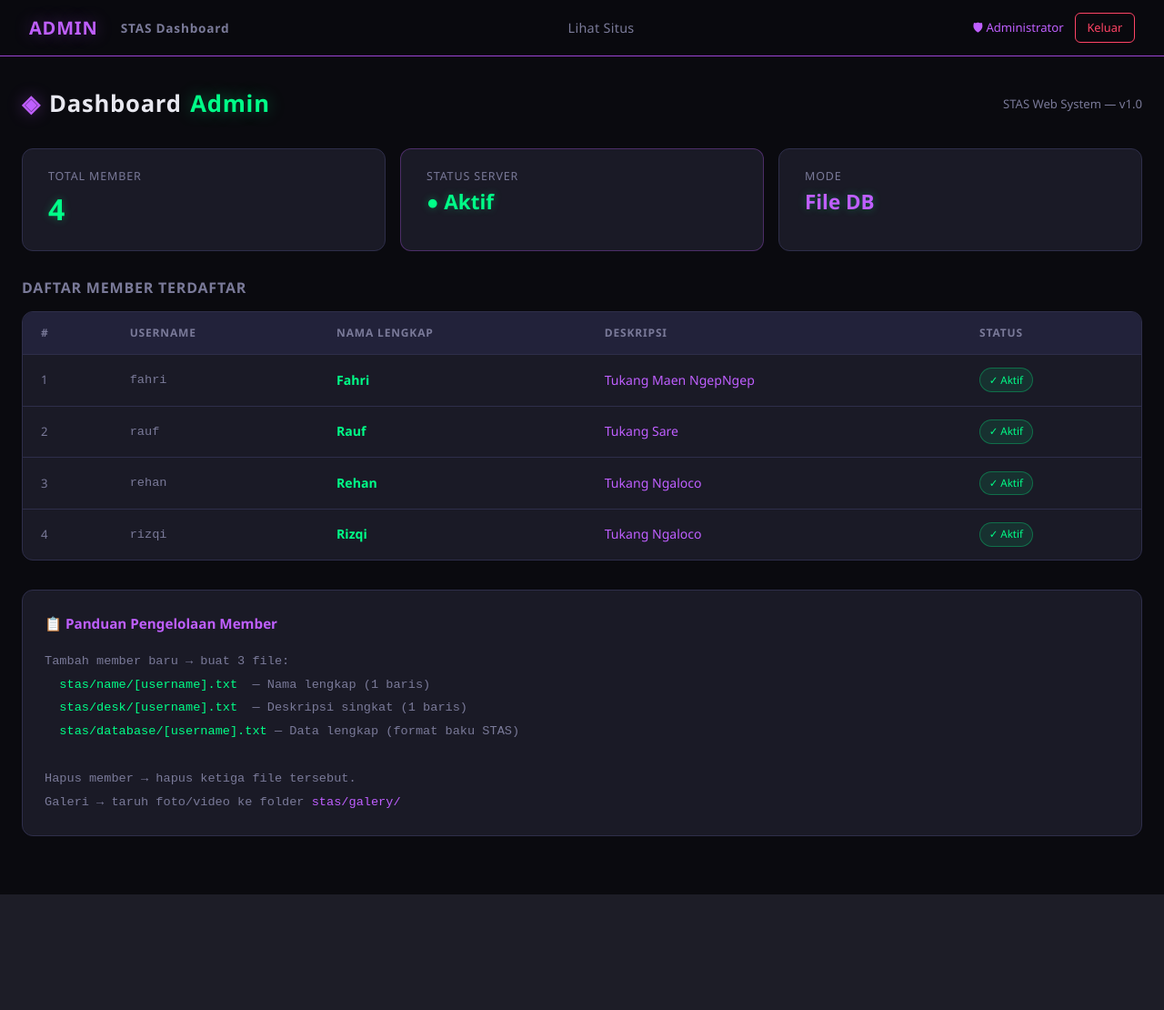
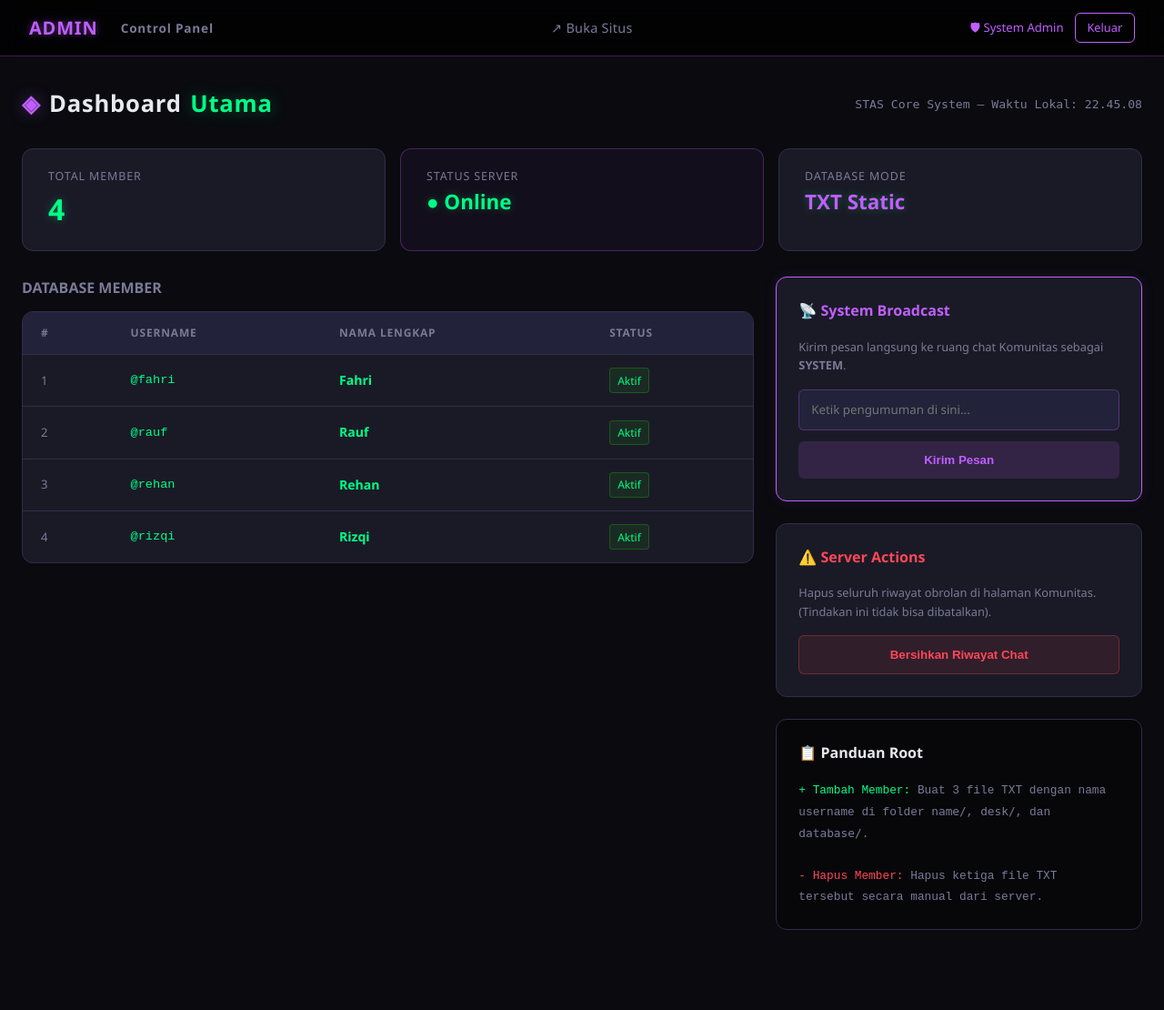
Before and after one commit to mlf167937-svg/stas, a Flask app: page /admin/dashboard in a window 1280 px wide. Shown: the whole page at 91% size. Before the commit the page ends 983 px from the top, so only its background shows below. Run offline with Flask 3, Linux system fonts and the light colour scheme; the visitor is signed in with stand-in values (Sample User, id 1).

Commit message:
Update admin_dashboard.html

```diff
--- a/templates/admin_dashboard.html
+++ b/templates/admin_dashboard.html
@@ -5,58 +5,99 @@
   <meta name="viewport" content="width=device-width, initial-scale=1.0" />
   <title>STAS — Admin Dashboard</title>
   <link rel="stylesheet" href="{{ url_for('static', filename='css/style.css') }}" />
+  <style>
+    /* CSS Khusus Dashboard Admin */
+    .admin-grid {
+      display: grid;
+      grid-template-columns: 2fr 1fr;
+      gap: 1.5rem;
+      margin-top: 1.5rem;
+    }
+    .panel-card {
+      background: var(--bg-card);
+      border: 1px solid var(--border);
+      border-radius: var(--radius);
+      padding: 1.5rem;
+      margin-bottom: 1.5rem;
+    }
+    .panel-title {
+      font-size: 1rem; font-weight: 600; color: var(--purple-neon);
+      margin-bottom: 1rem; display: flex; align-items: center; gap: 0.5rem;
+    }
+    .sys-input {
+      width: 100%; padding: 0.8rem; border-radius: 6px;
+      border: 1px solid rgba(191,95,255,0.3); background: var(--bg-surface);
+      color: var(--text-main); font-family: var(--font-main);
+      margin-bottom: 0.75rem;
+    }
+    .sys-input:focus { border-color: var(--purple-neon); outline: none; }
+
+    .btn-sys {
+      width: 100%; padding: 0.8rem; border: none; border-radius: 6px;
+      background: rgba(191,95,255,0.15); color: var(--purple-neon);
+      font-weight: 600; cursor: pointer; transition: 0.2s;
+    }
+    .btn-sys:hover { background: var(--purple-neon); color: #000; }
+
+    .btn-danger {
+      width: 100%; padding: 0.8rem; border: 1px solid rgba(255, 71, 87, 0.3); border-radius: 6px;
+      background: rgba(255, 71, 87, 0.1); color: #ff4757;
+      font-weight: 600; cursor: pointer; transition: 0.2s;
+    }
+    .btn-danger:hover { background: #ff4757; color: #fff; }
+
+    @media (max-width: 768px) {
+      .admin-grid { grid-template-columns: 1fr; }
+    }
+  </style>
 </head>
 <body>
 
-<!-- ── Navbar Admin ── -->
-<nav class="navbar" style="border-bottom-color: var(--purple-dim);">
+<nav class="navbar" style="border-bottom-color: rgba(191,95,255,0.3); background: rgba(0,0,0,0.8);">
   <div class="nav-brand">
-    <span class="logo-a" style="color:var(--purple-neon); text-shadow:var(--shadow-purple);">ADMIN</span>
-    &nbsp;<span style="color:var(--text-muted); font-size:.85rem;">STAS Dashboard</span>
+    <span class="logo-a" style="color:var(--purple-neon); text-shadow:0 0 8px rgba(191,95,255,0.5);">ADMIN</span>
+    &nbsp;<span style="color:var(--text-muted); font-size:.85rem;">Control Panel</span>
   </div>
   <div class="nav-links">
-    <a href="{{ url_for('index') }}">Lihat Situs</a>
+    <a href="{{ url_for('index') }}" target="_blank">↗ Buka Situs</a>
   </div>
   <div class="nav-user">
-    <span style="font-size:.82rem; color:var(--purple-neon);">🛡 Administrator</span>
-    <a href="{{ url_for('admin_logout') }}" class="btn-logout">Keluar</a>
+    <span style="font-size:.82rem; color:var(--purple-neon);">🛡 System Admin</span>
+    <a href="{{ url_for('admin_logout') }}" class="btn-logout" style="border-color:var(--purple-neon); color:var(--purple-neon);">Keluar</a>
   </div>
 </nav>
 
-<!-- ── Konten ── -->
 <div class="page-wrapper">
   <div class="admin-header">
     <h1 class="page-title" style="margin:0;">
-      <span class="accent-p">◈</span>
-      Dashboard
-      <span class="accent-g">Admin</span>
+      <span class="accent-p">◈</span> Dashboard <span class="accent-g">Utama</span>
     </h1>
-    <div style="font-size:.82rem; color:var(--text-muted);">
-      STAS Web System — v1.0
+    <div style="font-size:.82rem; color:var(--text-muted); font-family:monospace;" id="server-time">
+      Mendeteksi waktu server...
     </div>
   </div>
 
-  <!-- Statistik -->
   <div class="admin-stats">
     <div class="stat-card">
       <div class="stat-label">Total Member</div>
       <div class="stat-value">{{ members | length }}</div>
     </div>
-    <div class="stat-card" style="border-color: rgba(191,95,255,.3);">
+    <div class="stat-card" style="border-color: rgba(191,95,255,.3); background:rgba(191,95,255,0.05);">
       <div class="stat-label">Status Server</div>
-      <div class="stat-value" style="font-size:1.4rem; color:var(--green-neon);">● Aktif</div>
+      <div class="stat-value" style="font-size:1.4rem; color:var(--green-neon);">● Online</div>
     </div>
     <div class="stat-card">
-      <div class="stat-label">Mode</div>
-      <div class="stat-value" style="font-size:1.4rem; color:var(--purple-neon);">File DB</div>
+      <div class="stat-label">Database Mode</div>
+      <div class="stat-value" style="font-size:1.4rem; color:var(--purple-neon);">TXT Static</div>
     </div>
   </div>
 
-  <!-- Tabel Member -->
-  <h2 style="font-size:1rem; font-weight:600; color:var(--text-muted); margin-bottom:.75rem; letter-spacing:.05em; text-transform:uppercase;">
-    Daftar Member Terdaftar
+  <div class="admin-grid">
+
+    <div class="left-col">
+      <h2 style="font-size:1rem; font-weight:600; color:var(--text-muted); margin-bottom:.75rem; text-transform:uppercase;">
+        Database Member
       </h2>
-
       <div class="admin-table-wrap">
         {% if members %}
         <table>
@@ -65,7 +106,6 @@
               <th>#</th>
               <th>Username</th>
               <th>Nama Lengkap</th>
-          <th>Deskripsi</th>
               <th>Status</th>
             </tr>
           </thead>
@@ -73,10 +113,9 @@
             {% for m in members %}
             <tr>
               <td style="color:var(--text-muted); font-size:.82rem;">{{ loop.index }}</td>
-          <td style="font-family:var(--font-mono); font-size:.85rem; color:var(--text-muted);">{{ m.username }}</td>
+              <td style="font-family:var(--font-mono); font-size:.85rem; color:var(--green-neon);">@{{ m.username }}</td>
               <td class="td-name">{{ m.name or '—' }}</td>
-          <td class="td-desk">{{ m.desk or '—' }}</td>
-          <td><span class="td-badge">✓ Aktif</span></td>
+              <td><span class="td-badge" style="background:rgba(32, 194, 14, 0.1); color:var(--green-neon); border:1px solid rgba(32, 194, 14, 0.3); padding:0.2rem 0.5rem; border-radius:4px; font-size:0.75rem;">Aktif</span></td>
             </tr>
             {% endfor %}
           </tbody>
@@ -87,29 +126,95 @@
         </div>
         {% endif %}
       </div>
+    </div>
 
-  <!-- Panduan -->
-  <div style="
-    margin-top:2rem;
-    background: var(--bg-card);
-    border: 1px solid var(--border);
-    border-radius: var(--radius);
-    padding: 1.5rem;
-  ">
-    <h3 style="font-size:.95rem; font-weight:600; color:var(--purple-neon); margin-bottom:1rem;">📋 Panduan Pengelolaan Member</h3>
-    <div style="font-size:.85rem; color:var(--text-muted); line-height:1.9; font-family:var(--font-mono);">
-      Tambah member baru → buat 3 file:<br>
-      &nbsp;&nbsp;<span style="color:var(--green-neon);">stas/name/[username].txt</span> &nbsp;— Nama lengkap (1 baris)<br>
-      &nbsp;&nbsp;<span style="color:var(--green-neon);">stas/desk/[username].txt</span> &nbsp;— Deskripsi singkat (1 baris)<br>
-      &nbsp;&nbsp;<span style="color:var(--green-neon);">stas/database/[username].txt</span> — Data lengkap (format baku STAS)<br>
-      <br>
-      Hapus member → hapus ketiga file tersebut.<br>
-      Galeri → taruh foto/video ke folder <span style="color:var(--purple-neon);">stas/galery/</span>
+    <div class="right-col">
+
+      <div class="panel-card" style="border-color: var(--purple-neon); box-shadow: 0 0 15px rgba(191,95,255,0.1);">
+        <div class="panel-title">📡 System Broadcast</div>
+        <p style="font-size:0.8rem; color:var(--text-muted); margin-bottom:1rem;">Kirim pesan langsung ke ruang chat Komunitas sebagai <strong>SYSTEM</strong>.</p>
+        <input type="text" id="sysChatInput" class="sys-input" placeholder="Ketik pengumuman di sini..." />
+        <button class="btn-sys" onclick="sendBroadcast()" id="btnBroadcast">Kirim Pesan</button>
+      </div>
+
+      <div class="panel-card">
+        <div class="panel-title" style="color: #ff4757;">⚠️ Server Actions</div>
+        <p style="font-size:0.8rem; color:var(--text-muted); margin-bottom:1rem;">Hapus seluruh riwayat obrolan di halaman Komunitas. (Tindakan ini tidak bisa dibatalkan).</p>
+        <button class="btn-danger" onclick="clearCommunityChat()">Bersihkan Riwayat Chat</button>
+      </div>
+
+      <div class="panel-card" style="background: rgba(0,0,0,0.3);">
+        <div class="panel-title" style="color: var(--text-main);">📋 Panduan Root</div>
+        <div style="font-size:.8rem; color:var(--text-muted); line-height:1.8; font-family:var(--font-mono);">
+          <span style="color:var(--green-neon);">+ Tambah Member:</span> Buat 3 file TXT dengan nama username di folder <code>name/</code>, <code>desk/</code>, dan <code>database/</code>.<br><br>
+          <span style="color:#ff4757;">- Hapus Member:</span> Hapus ketiga file TXT tersebut secara manual dari server.
         </div>
       </div>
 
     </div>
+  </div>
+</div>
 
-<script src="{{ url_for('static', filename='js/app.js') }}"></script>
+<script>
+  // Script untuk Jam Realtime Server
+  setInterval(() => {
+    const time = new Date().toLocaleTimeString('id-ID', { hour: '2-digit', minute: '2-digit', second: '2-digit' });
+    document.getElementById('server-time').innerText = `STAS Core System — Waktu Lokal: ${time}`;
+  }, 1000);
+
+  // Script untuk ngirim chat sebagai SYSTEM
+  async function sendBroadcast() {
+    const input = document.getElementById('sysChatInput');
+    const btn = document.getElementById('btnBroadcast');
+    const text = input.value.trim();
+
+    if (!text) return alert('Pesan tidak boleh kosong!');
+
+    btn.innerText = "Mengirim...";
+    btn.style.opacity = "0.5";
+
+    try {
+      const res = await fetch('/admin/chat', {
+        method: 'POST',
+        headers: { 'Content-Type': 'application/json' },
+        body: JSON.stringify({ text: text })
+      });
+
+      if (res.ok) {
+        input.value = '';
+        alert('✅ Pengumuman berhasil dikirim ke Komunitas!');
+      } else {
+        alert('Gagal mengirim pesan.');
+      }
+    } catch (e) {
+      alert('Terjadi kesalahan koneksi.');
+    }
+
+    btn.innerText = "Kirim Pesan";
+    btn.style.opacity = "1";
+  }
+
+  // Script untuk menghapus chat komunitas
+  async function clearCommunityChat() {
+    const confirmDelete = confirm("⚠️ Yakin ingin menghapus semua chat di Komunitas? Ini tidak bisa dikembalikan.");
+    if (!confirmDelete) return;
+
+    try {
+      const res = await fetch('/admin/clear_chat', { method: 'POST' });
+      if (res.ok) {
+        alert('✅ Seluruh riwayat obrolan komunitas berhasil dihapus!');
+      } else {
+        alert('Gagal membersihkan chat.');
+      }
+    } catch (e) {
+      alert('Terjadi kesalahan koneksi.');
+    }
+  }
+
+  // Enter buat kirim broadcast
+  document.getElementById('sysChatInput').addEventListener('keydown', function(e) {
+    if (e.key === 'Enter') sendBroadcast();
+  });
+</script>
 </body>
 </html>
```
Lines whose indentation alone changed are shown as unchanged.
